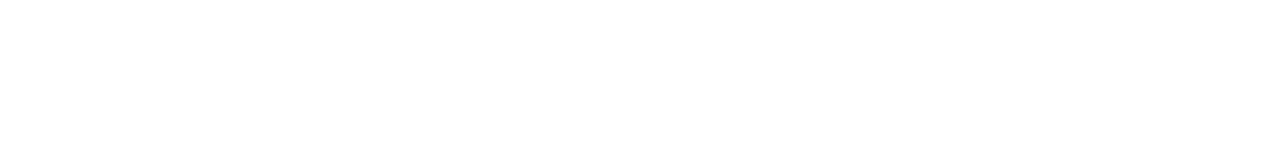
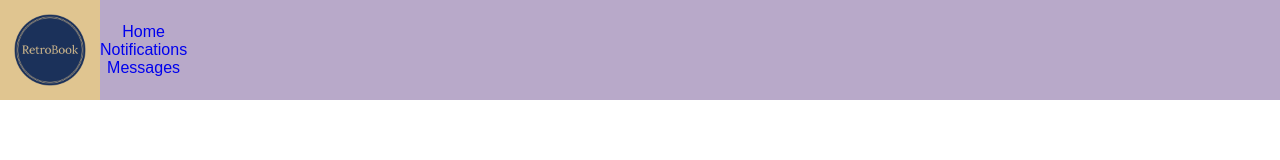
Before and after one commit to dave-mills69/retro-world, a plain HTML site: page index.html in a window 1280 px wide. Drawn offline with nearby package versions, Linux system fonts and the light colour scheme.

```diff
--- a/index.html
+++ b/index.html
@@ -4,14 +4,37 @@
     <meta charset="UTF-8">
     <meta http-equiv="X-UA-Compatible" content="IE=edge">
     <meta name="viewport" content="width=device-width, initial-scale=1.0">
-    <title>Document</title>
+    <link rel="stylesheet" href="styles.css">
+    <title>RetroBook - Home</title>
+
+    <link href="https://fonts.googleapis.com/css2?family=Material+Symbols+Outlined" rel="stylesheet" />
 </head>
 <body>
-
-    <header>
+    <header class="main-header">
 
     </header>
 
+            <!-- side bar Navagation -->
+    <nav>
+        <div class="nav-left">
+            <img src="./img folder/logo.jpeg" alt="Logo" class="logo">
+            <ul class="main-nav-items">
+                <li class="main-nav-item">
+                    <a href="#">Home</a>
+                </li>
+                <li class="main-nav-item">
+                    <a href="#">Notifications</a>
+                </li>
+                <li class="main-nav-item">
+                    <a href="#">Messages</a>
+                </li>
+            </ul>
+        </div>
+        <div class="nav-right"></div>
+
+
+
+    </nav>
 
     <nav>
 
--- a/styles.css
+++ b/styles.css
@@ -0,0 +1,30 @@
+* {
+    box-sizing: border-box;
+    margin: 0;
+    padding: 0;
+    font-family: 'poppins', sans-serif ;
+}
+
+.logo {
+    width: 100px;
+    height: 100px;
+    display: inline-block;
+}
+
+.main-nav-item {
+    text-align: center;
+    list-style: none ;
+}
+
+.main-nav-item a {
+    text-decoration: none;
+}
+
+
+
+.nav-left {
+    display: flex;
+    align-items: center;
+    background-color: #B8A9C9;
+
+}
```
Also changed, not shown: img folder/logo.jpeg (added).
